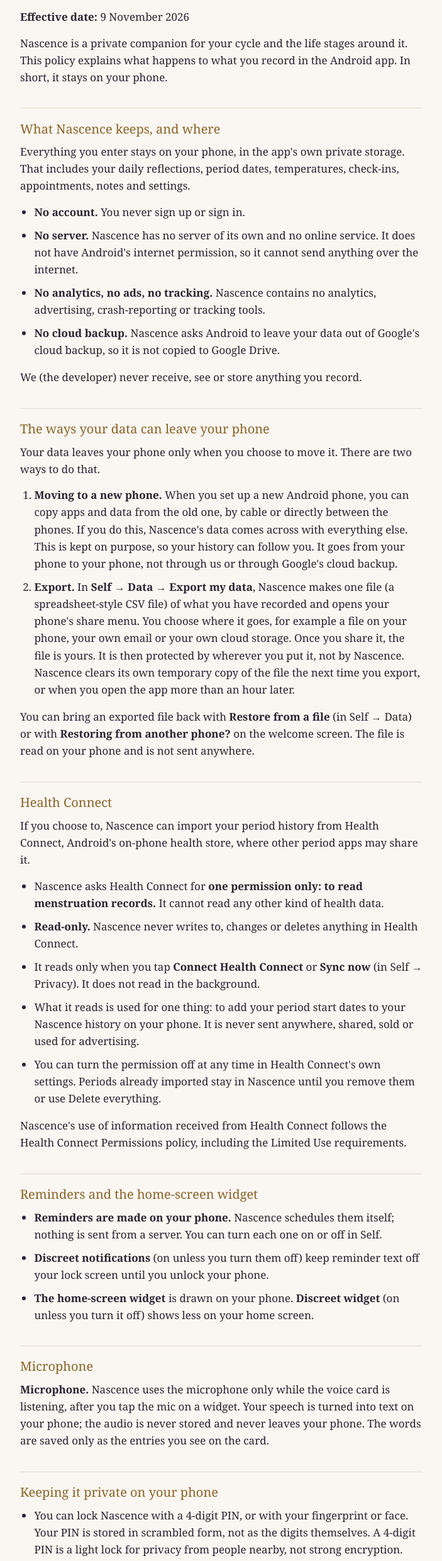
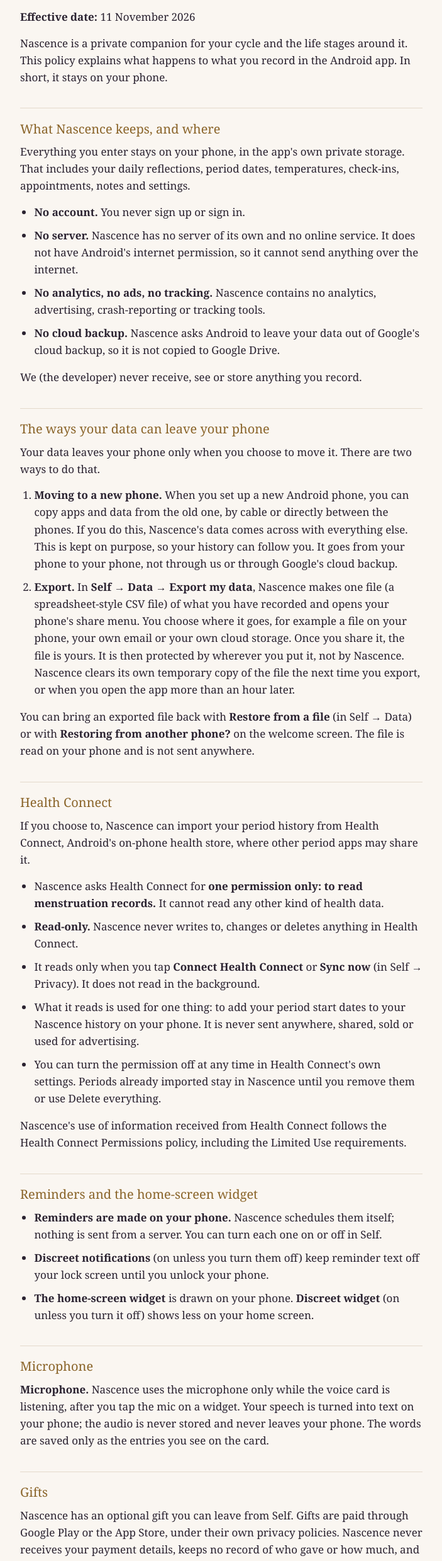
Before and after one commit to wednc/nascence-privacy, a plain HTML site: page index.html in a window 1280 px wide. Shown: the part 69-2547 px from the top of the page at 63% size, without its empty margins (288-991 px from the left). Drawn offline with Linux system fonts and the light colour scheme.

Commit message:
Privacy policy: add Gifts section, effective 11 November 2026
Co-Authored-By: Claude Opus 5.5 <noreply@anthropic.com>

```diff
--- a/index.html
+++ b/index.html
@@ -25,7 +25,7 @@
 <body>
 <main>
 <h1>Nascence Privacy Policy</h1>
-<p><strong>Effective date:</strong> 9 November 2026</p>
+<p><strong>Effective date:</strong> 11 November 2026</p>
 <p>Nascence is a private companion for your cycle and the life stages around it. This policy explains what happens to what you record in the Android app. In short, it stays on your phone.</p>
 <h2>What Nascence keeps, and where</h2>
 <p>Everything you enter stays on your phone, in the app's own private storage. That includes your daily reflections, period dates, temperatures, check-ins, appointments, notes and settings.</p>
@@ -61,6 +61,8 @@
 </ul>
 <h2>Microphone</h2>
 <p><strong>Microphone.</strong> Nascence uses the microphone only while the voice card is listening, after you tap the mic on a widget. Your speech is turned into text on your phone; the audio is never stored and never leaves your phone. The words are saved only as the entries you see on the card.</p>
+<h2>Gifts</h2>
+<p>Nascence has an optional gift you can leave from Self. Gifts are paid through Google Play or the App Store, under their own privacy policies. Nascence never receives your payment details, keeps no record of who gave or how much, and links nothing about a gift to anything you log.</p>
 <h2>Keeping it private on your phone</h2>
 <ul>
 <li>You can lock Nascence with a 4-digit PIN, or with your fingerprint or face. Your PIN is stored in scrambled form, not as the digits themselves. A 4-digit PIN is a light lock for privacy from people nearby, not strong encryption.</li>
```
